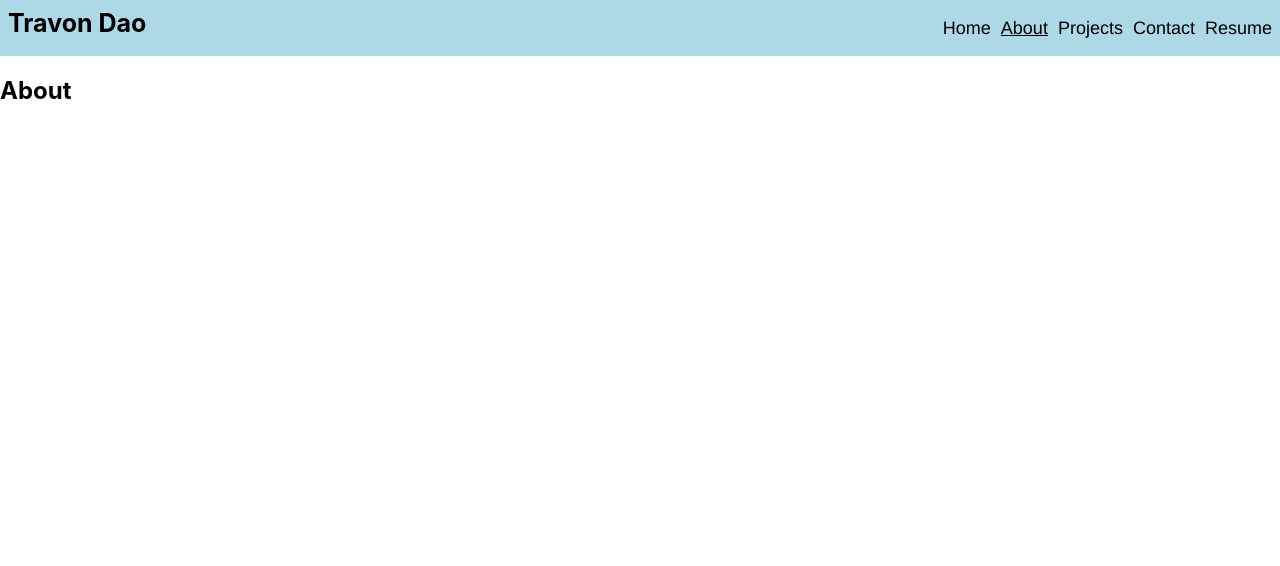
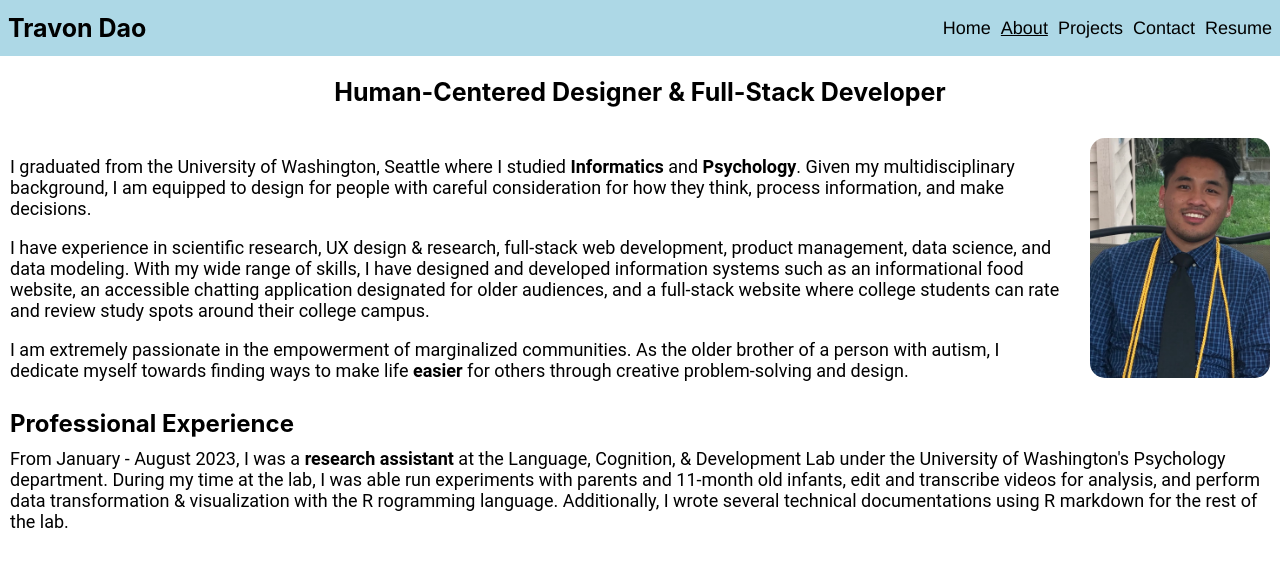
Before and after one commit to tdao09/portfolio, a React (Create React App) app: page /about in a window 1280 px wide. Shown: the top 566 px of the page. Built offline with nearby package versions, Linux system fonts and the light colour scheme.

Commit message:
about page

```diff
--- a/src/components/navbar.js
+++ b/src/components/navbar.js
@@ -1,11 +1,11 @@
 
-import style from '../css/navbar.css';
+import '../css/navbar.css';
 import { NavLink } from 'react-router-dom';
 
 export default function Navbar() {
     return(
         <nav className="navbar">
-            <div>
+            <div className="nav-title">
             <NavLink className="nav-name" to="/">Travon Dao</NavLink>
             </div>
             <div className="nav-list">
@@ -17,7 +17,6 @@ export default function Navbar() {
                     <li><NavLink to="/resume">Resume</NavLink></li>
             </ul>
             </div>
-
         </nav>
     );
 }
--- /dev/null
+++ b/src/css/about.css
@@ -0,0 +1,40 @@
+img.self-portrait {
+    height: 240px;
+    width: 180px;
+    border-radius: 15px;
+    display: block;
+    margin: 0 auto;
+}
+
+h1.title {
+    text-align: center;
+    font-size: 25px;
+}
+
+p {
+    font-size: 18px;
+    font-family: 'Roboto', 'Lato', 'Helvetica';
+    color: black;
+}
+
+.container {
+    display: flex;
+}
+
+.school-experience {
+    margin: 10px;
+}
+
+.image {
+    margin: 10px;
+}
+
+h1.lab-heading {
+    margin-left: 10px;
+    margin-bottom: 0px;
+    margin-top: 0px;
+}
+
+p.lab-experience {
+    margin: 10px;
+}
--- a/src/css/navbar.css
+++ b/src/css/navbar.css
@@ -49,3 +49,8 @@
     display: flex;
     align-items: center;
 }
+
+.nav-title {
+    display: flex;
+    align-items: center;
+}
--- a/src/pages/about.js
+++ b/src/pages/about.js
@@ -1,10 +1,27 @@
 import Navbar from '../components/navbar';
-
+import '../css/about.css'
 export default function About() {
     return (
        <section>
         <Navbar />
-        <h1>About</h1>
+        <h1 className="title">Human-Centered Designer & Full-Stack Developer</h1>
+        <div className="container">
+            <div className="school-experience">
+                <p>I graduated from the University of Washington, Seattle where I studied <strong>Informatics</strong> and <strong>Psychology</strong>. Given my multidisciplinary background, I am equipped to design for people with careful consideration for how they think, process information, and make decisions.</p>
+
+                <p>I have experience in scientific research, UX design & research, full-stack web development, product management, data science, and data modeling. With my wide range of skills, I have designed and developed information systems such as an informational food website, an accessible chatting application designated for older audiences, and a full-stack website where college students can rate and review study spots around their college campus. </p>
+
+                <p>I am extremely passionate in the empowerment of marginalized communities. As the older brother of a person with autism, I dedicate myself towards finding ways to make life <strong>easier</strong> for others through creative problem-solving and design.</p>
+           </div>
+           <div className="image">
+                <img className="self-portrait" src="./img/Travon.jpg" alt="Travon Dao"/>
+           </div>
+
+        </div>
+
+        <h1 className="lab-heading">Professional Experience</h1>
+
+        <p className="lab-experience">From January - August 2023, I was a <strong>research assistant</strong> at the Language, Cognition, & Development Lab under the University of Washington's Psychology department. During my time at the lab, I was able run experiments with parents and 11-month old infants, edit and transcribe videos for analysis, and perform data transformation & visualization with the R rogramming language. Additionally, I wrote several technical documentations using R markdown for the rest of the lab.</p>
        </section>
     );
 }
--- a/src/pages/home.js
+++ b/src/pages/home.js
@@ -6,7 +6,6 @@ export default function Home() {
        <section>
         <Navbar />
         <h1>Home</h1>
-
        </section>
     );
 }
```
